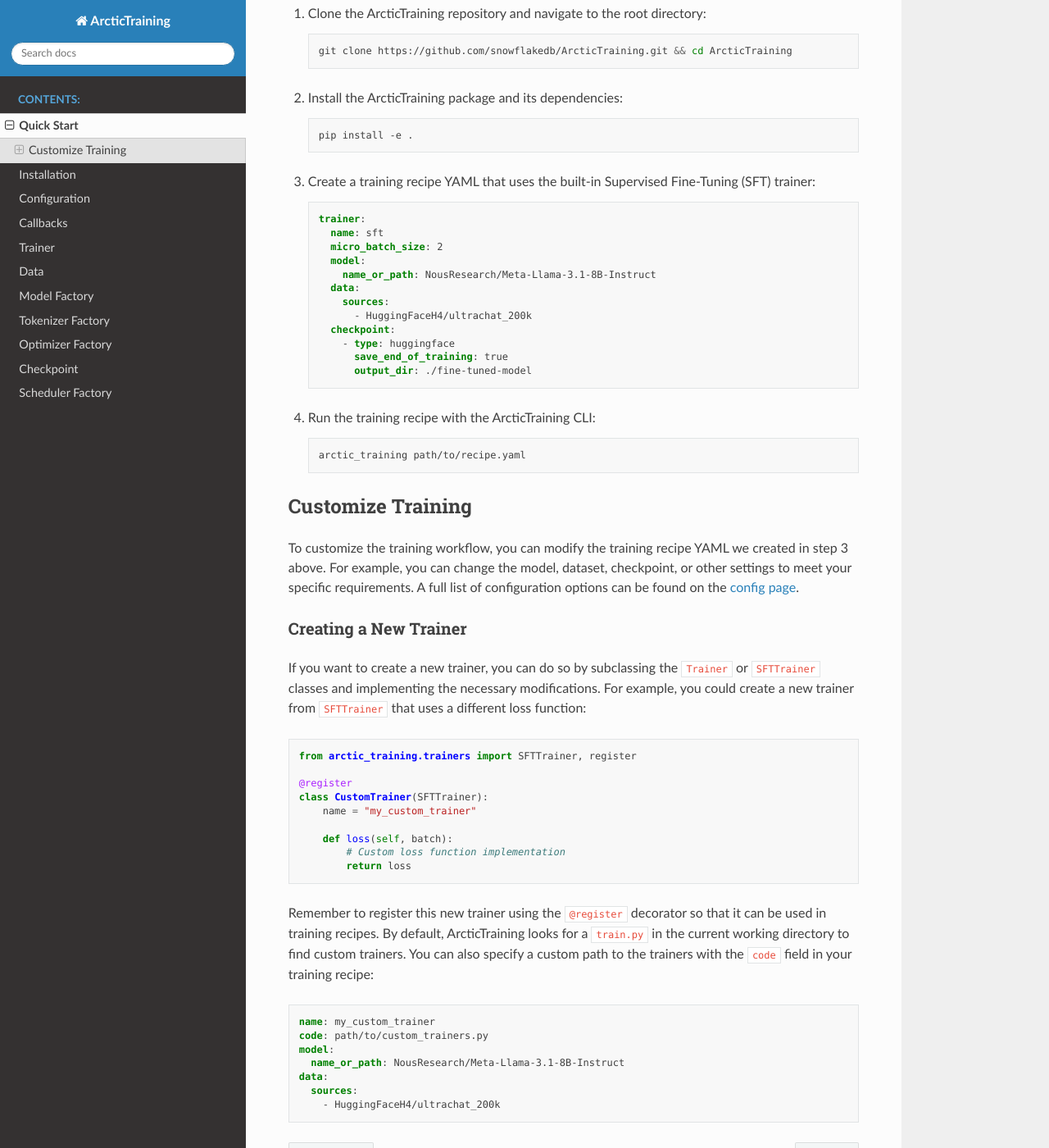
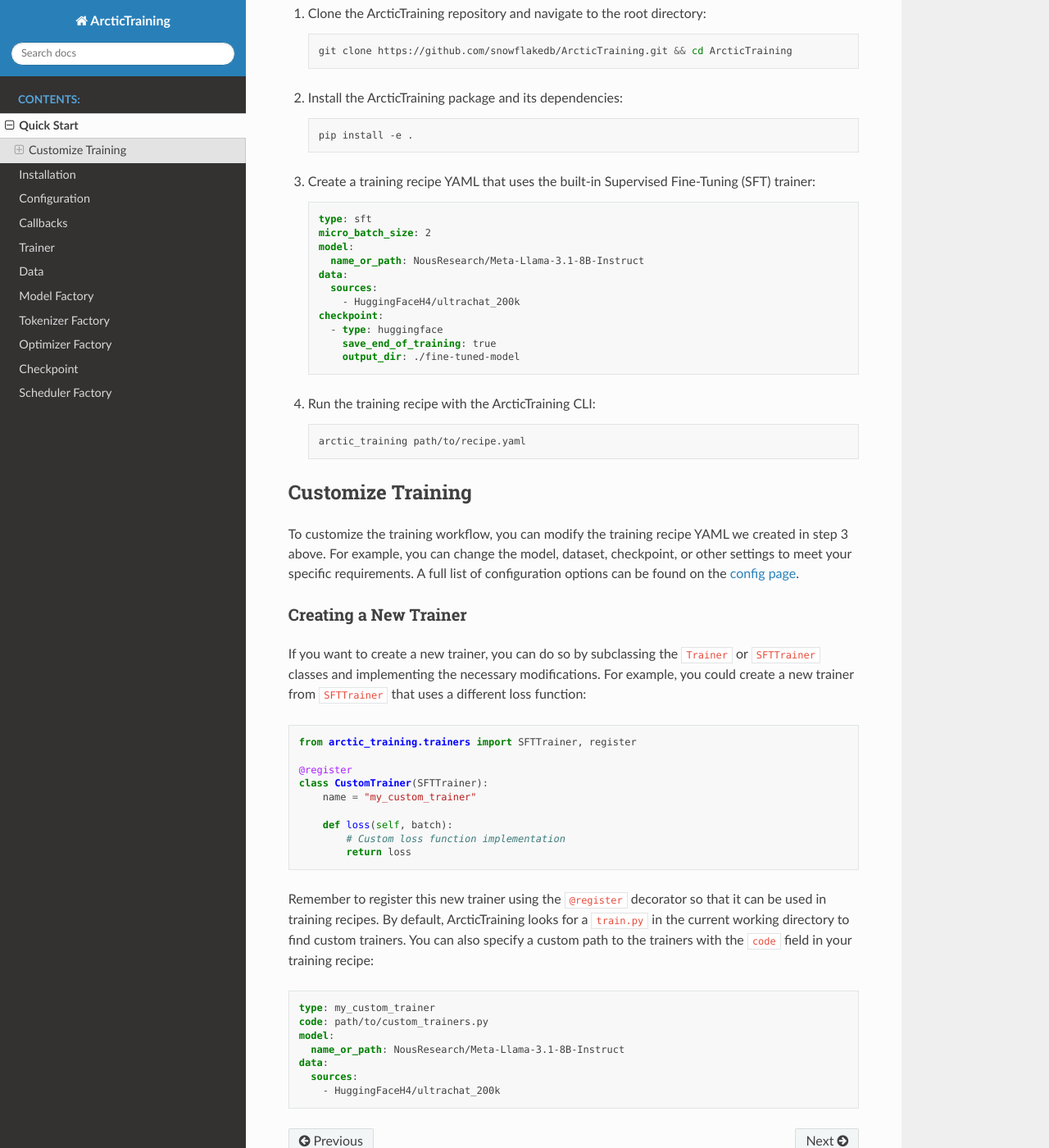
Before and after one commit to snowflakedb/ArcticTraining, a Sphinx documentation site: the page built from docs/quick-start.rst, in a window 1280 px wide and 1400 px high, scrolled down 203 px. Shown: the whole window at 82% size. Built offline with Sphinx 7.4.7 and the Read the Docs theme 3.1.0, drawn with Linux system fonts in a browser that asks for light colours; some of the changed lines change nothing that is shown.

Commit message:
fix error in code block

```diff
--- a/docs/quick-start.rst
+++ b/docs/quick-start.rst
@@ -23,18 +23,17 @@
 
    .. code-block:: yaml
 
-      trainer:
-        name: sft
-        micro_batch_size: 2
-        model:
-          name_or_path: NousResearch/Meta-Llama-3.1-8B-Instruct
-        data:
-          sources:
-            - HuggingFaceH4/ultrachat_200k
-        checkpoint:
-          - type: huggingface
-            save_end_of_training: true
-            output_dir: ./fine-tuned-model
+      type: sft
+      micro_batch_size: 2
+      model:
+        name_or_path: NousResearch/Meta-Llama-3.1-8B-Instruct
+      data:
+        sources:
+          - HuggingFaceH4/ultrachat_200k
+      checkpoint:
+        - type: huggingface
+          save_end_of_training: true
+          output_dir: ./fine-tuned-model
 
 4. Run the training recipe with the ArcticTraining CLI:
 
@@ -78,7 +77,7 @@
 
 .. code-block:: yaml
 
-   name: my_custom_trainer
+   type: my_custom_trainer
    code: path/to/custom_trainers.py
    model:
      name_or_path: NousResearch/Meta-Llama-3.1-8B-Instruct
```
